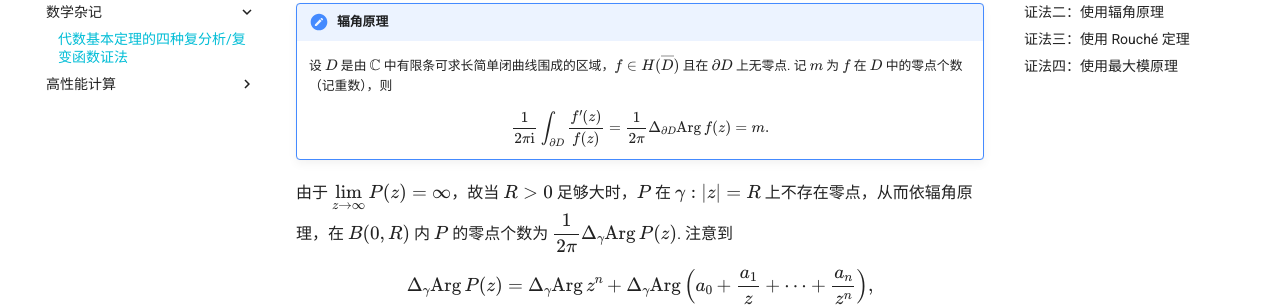
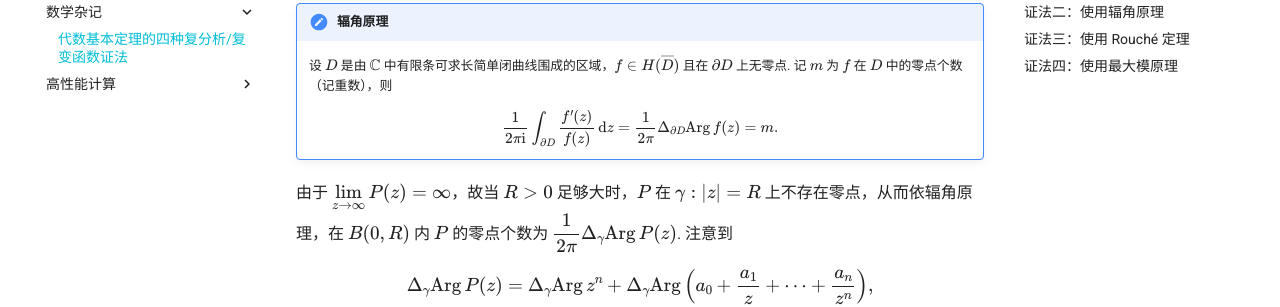
Before and after one commit to 1592063346/imagine076.github.io, an MkDocs documentation site: the page built from docs/math/proof.md, in a window 1280 px wide and 900 px high, scrolled down 620 px. Shown: the part 150-457 px from the top of the window. Built offline with MkDocs 1.6.1 and Material for MkDocs 9.7.7, drawn with Linux system fonts in a browser that asks for light colours; formulas are drawn with MathJax 3; comment, search, counter and statistics services are not loaded.

Commit message:
Fix a formular error

```diff
--- a/docs/math/proof.md
+++ b/docs/math/proof.md
@@ -28,7 +28,7 @@ $$P(z) = a_0z^n + a_1z^{n - 1} + \cdots + a_n, ~~ a_0 \neq 0$$
 
     设 $D$ 是由 $\mathbb C$ 中有限条可求长简单闭曲线围成的区域，$f \in H(\overline{D})$ 且在 $\partial D$ 上无零点. 记 $m$ 为 $f$ 在 $D$ 中的零点个数（记重数），则
 
-    $$\frac{1}{2\pi{\rm i}}\int_{\partial D} \frac{f'(z)}{f(z)} = \frac{1}{2\pi}\Delta_{\partial D}{\rm Arg}\,f(z) = m.$$
+    $$\frac{1}{2\pi{\rm i}}\int_{\partial D} \frac{f'(z)}{f(z)}\,{\rm d}z = \frac{1}{2\pi}\Delta_{\partial D}{\rm Arg}\,f(z) = m.$$
 
 由于 $\displaystyle \lim_{z\to\infty} P(z) = \infty$，故当 $R > 0$ 足够大时，$P$ 在 $\gamma: |z| = R$ 上不存在零点，从而依辐角原理，在 $B(0, R)$ 内 $P$ 的零点个数为 $\displaystyle \frac{1}{2\pi}\Delta_{\gamma}{\rm Arg}\,P(z)$. 注意到
 
```
